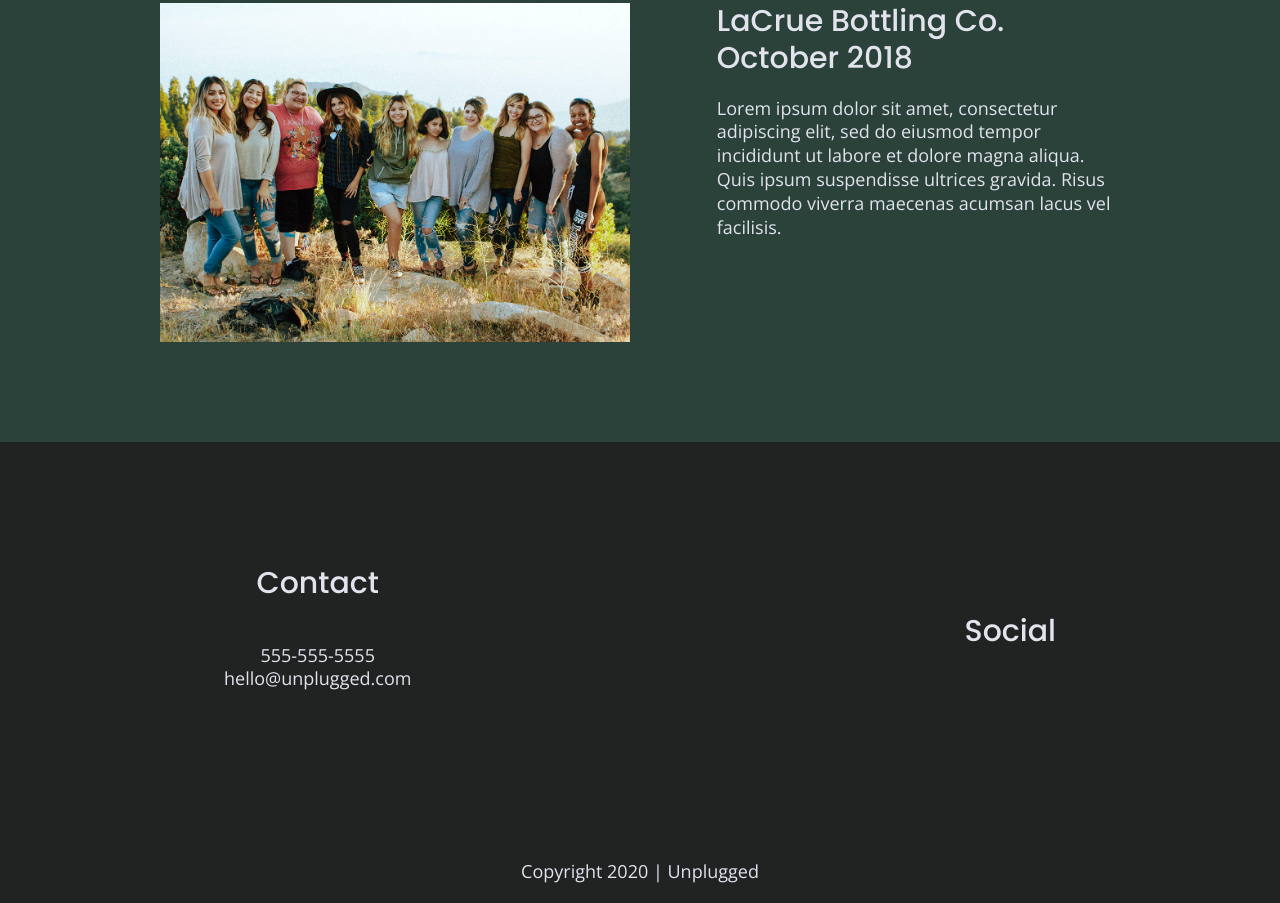
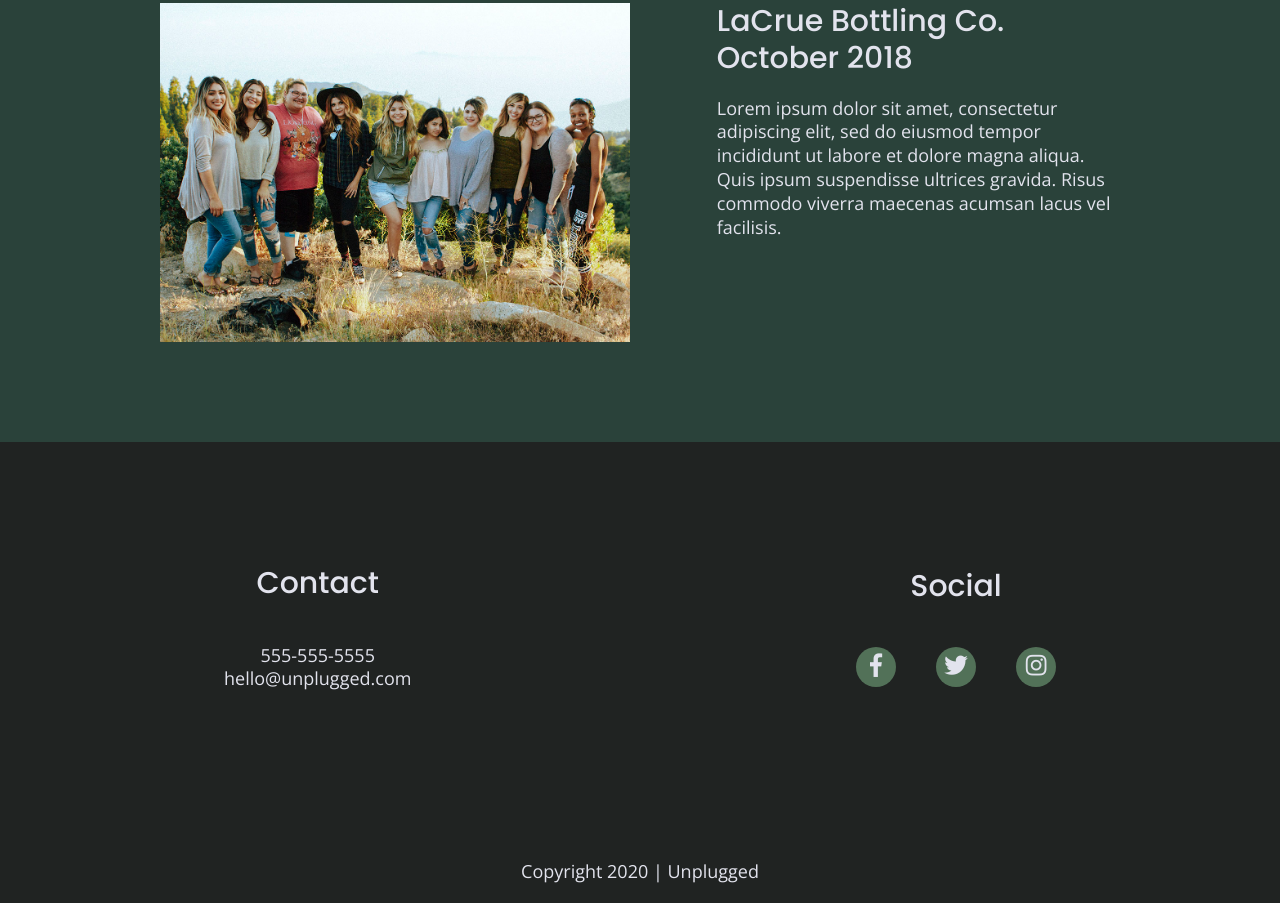
Before and after one commit to byamysharp/coding-responsive-websites, a website: page 206-unplugged/index.html in a window 1280 px wide. Shown: the part 2209-3112 px from the top of the page. Drawn offline with nearby package versions, Linux system fonts and the light colour scheme.

```diff
--- a/206-unplugged/css/main.css
+++ b/206-unplugged/css/main.css
@@ -216,7 +216,8 @@
   margin: 50px 0;
 }
 
-footer .contact {
+footer .contact,
+footer .social {
   margin-bottom: 50px;
 }
 
@@ -231,9 +232,17 @@
 }
 
 footer .social-icons p {
+  background-color: #527158;
+  border-radius: 50%;
+  height: 40px;
+  width: 40px;
   display: flex;
   justify-content: center;
   align-items: center;
+}
+
+footer .social-icons p i {
+  font-size: 1.3125em;
 }
 
 footer .copyright {
@@ -661,6 +670,11 @@
     line-height: 1.285;
   }
 
+  footer .social-icons {
+   width: 12.5em;
+   justify-content: space-between;
+  }
+
   footer .copyright {
     width: 100%;
   }
--- a/206-unplugged/index.html
+++ b/206-unplugged/index.html
@@ -134,13 +134,13 @@
           <h4>Social</h4>
           <div class="social-icons">
             <p>
-              <a href="http://www.facebook.com/yoursite" target="_blank"></a>
+              <a href="http://www.facebook.com/yoursite" target="_blank"><i class="fab fa-facebook-f"></i></a>
             </p>
             <p>
-              <a href="http://www.twitter.com/yoursite" target="_blank"></a>
+              <a href="http://www.twitter.com/yoursite" target="_blank"><i class="fab fa-twitter"></i></a>
             </p>
             <p>
-              <a href="http://www.instagram.com/yoursite" target="_blank"></a>
+              <a href="http://www.instagram.com/yoursite" target="_blank"><i class="fab fa-instagram"></i></a>
             </p>
           </div>
         </div>
```
Also changed, not shown: 206-unplugged/about/index.html (+3 -3 lines), 206-unplugged/faq/index.html (+3 -3 lines).
